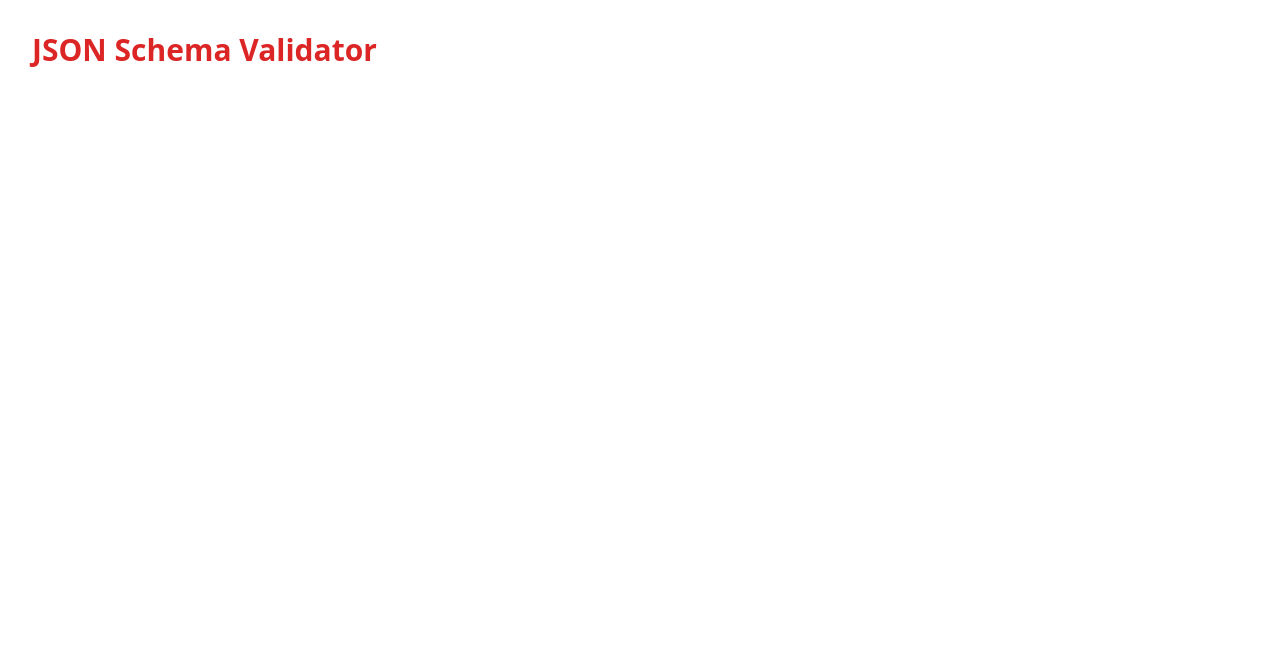
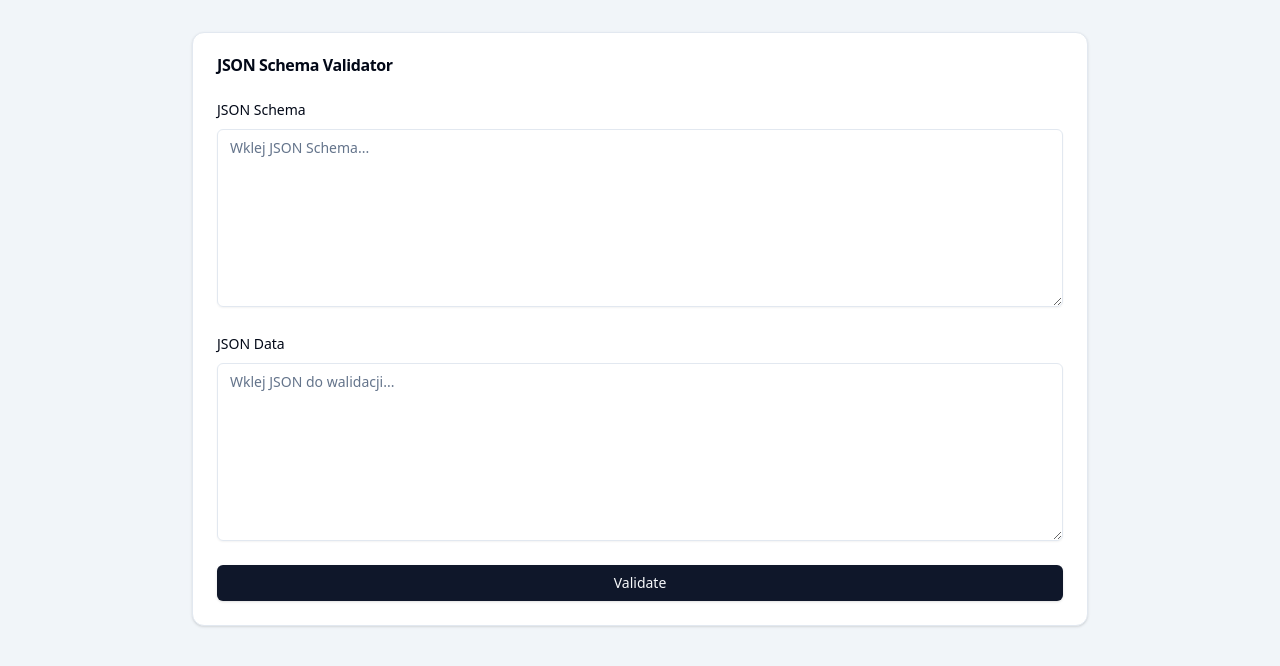
Before and after one commit to kamilos04/JSON-Schema-Validator, a React app in the folder frontend/: page / in a window 1280 px wide. Shown: the top 666 px of the page. Built offline with nearby package versions, Linux system fonts and the light colour scheme; the HTML template or start-up script is replaced by a standard one.

Commit message:
frontend - add basic UI layout for JSON validator

```diff
--- a/frontend/src/App.jsx
+++ b/frontend/src/App.jsx
@@ -1,11 +1,71 @@
-function App() {
+import { useState } from "react"
+import { Card, CardHeader, CardTitle, CardContent } from "@/components/ui/card"
+import { Textarea } from "@/components/ui/textarea"
+import { Button } from "@/components/ui/button"
+import { Label } from "@/components/ui/label"
+import { Alert, AlertTitle, AlertDescription } from "@/components/ui/alert"
+
+export default function App() {
+  const [schema, setSchema] = useState("")
+  const [data, setData] = useState("")
+  const [errors, setErrors] = useState([])
+
   return (
-    <div className="p-8">
-      <h1 className="text-3xl font-bold text-red-600">
-        JSON Schema Validator
-      </h1>
+    <div className="min-h-screen bg-slate-100 p-8">
+      <Card className="max-w-4xl mx-auto">
+        <CardHeader>
+          <CardTitle>JSON Schema Validator</CardTitle>
+        </CardHeader>
+
+        <CardContent className="space-y-6">
+          <div className="space-y-2">
+            <Label>JSON Schema</Label>
+            <Textarea
+              rows={8}
+              placeholder="Wklej JSON Schema..."
+              value={schema}
+              onChange={(e) => setSchema(e.target.value)}
+            />
+          </div>
+
+          <div className="space-y-2">
+            <Label>JSON Data</Label>
+            <Textarea
+              rows={8}
+              placeholder="Wklej JSON do walidacji..."
+              value={data}
+              onChange={(e) => setData(e.target.value)}
+            />
+          </div>
+
+          <Button
+            className="w-full"
+            onClick={() =>
+              setErrors([
+                { path: "/name", message: "should be string" },
+                { path: "/age", message: "should be >= 18" },
+              ])
+            }
+          >
+            Validate
+          </Button>
+
+          {errors.length > 0 && (
+            <Alert variant="destructive">
+              <AlertTitle>Validation errors</AlertTitle>
+              <AlertDescription>
+                <ul className="list-disc pl-5">
+                  {errors.map((err, i) => (
+                    <li key={i}>
+                      <strong>{err.path}</strong>: {err.message}
+                    </li>
+                  ))}
+                </ul>
+              </AlertDescription>
+            </Alert>
+          )}
+        </CardContent>
+      </Card>
     </div>
   )
 }
-
-export default App
```
